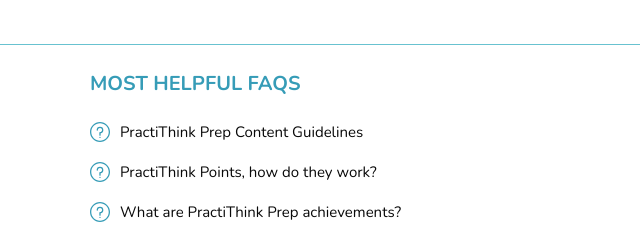
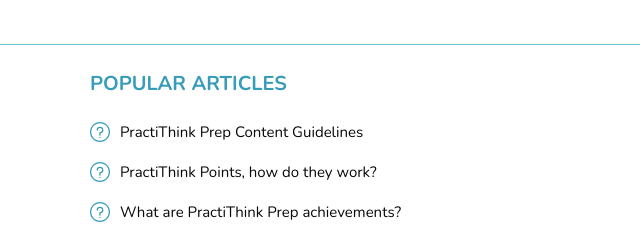
Before and after one commit to MaximProger/practithink, a plain HTML site: page faq.html in a window 1280 px wide. Shown: the part 1160-1400 px from the top of the page, 0-640 px from the left. Drawn offline with nearby package versions, Linux system fonts and the light colour scheme.

Commit message:
add changes

```diff
--- a/faq.html
+++ b/faq.html
@@ -587,7 +587,7 @@
 
     <section class="faq__list faq__list">
       <div class="container--fluid">
-        <h2 class="faq__list__title">MOST HELPFUL FAQS</h2>
+        <h2 class="faq__list__title">POPULAR ARTICLES</h2>
         <div class="faq__list__inner">
           <div class="row">
             <div class="faq__list__wrapper col-md-6 col-12">
```
Also changed, not shown: faq2.html (+1 -1 lines).
